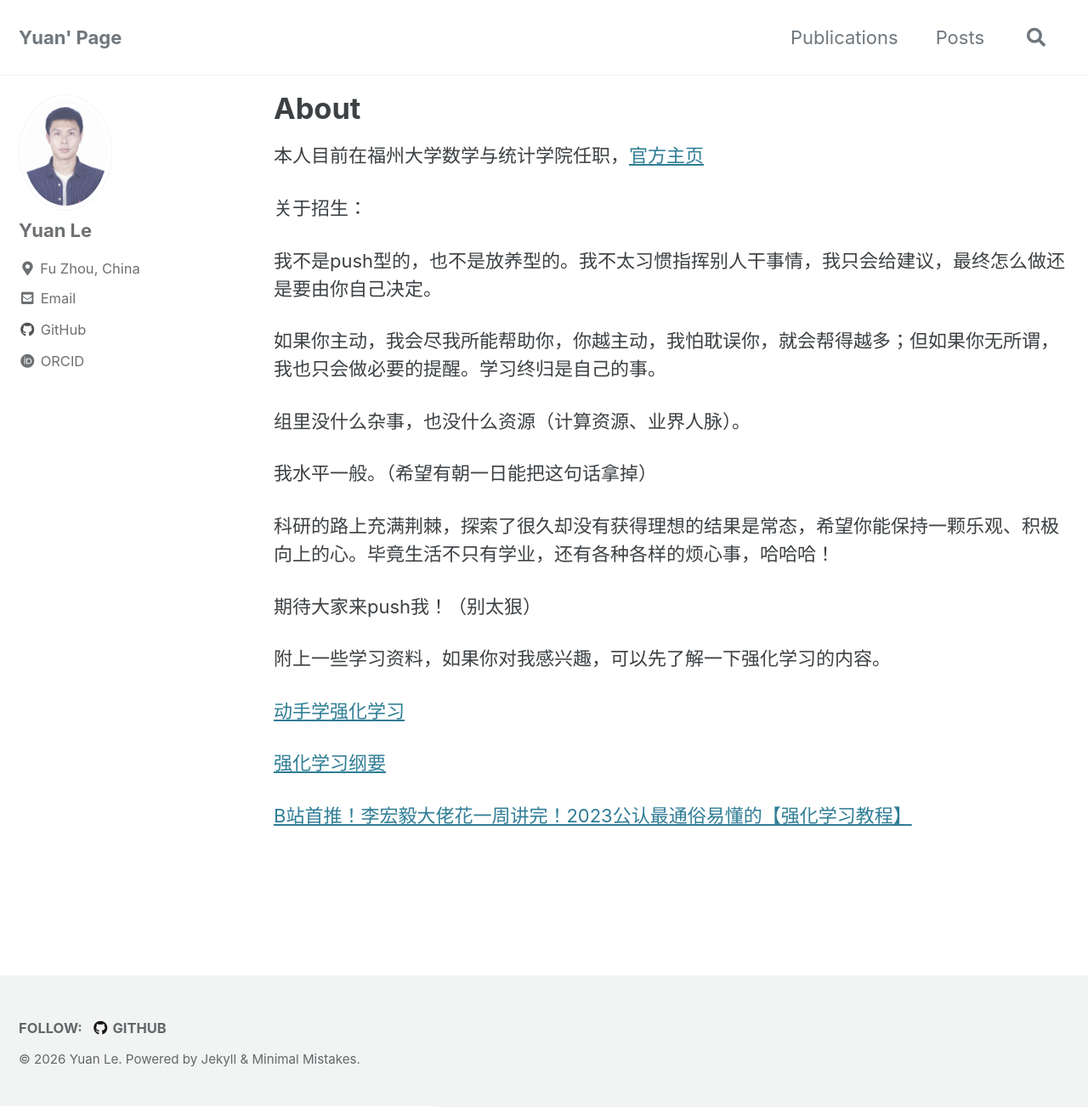
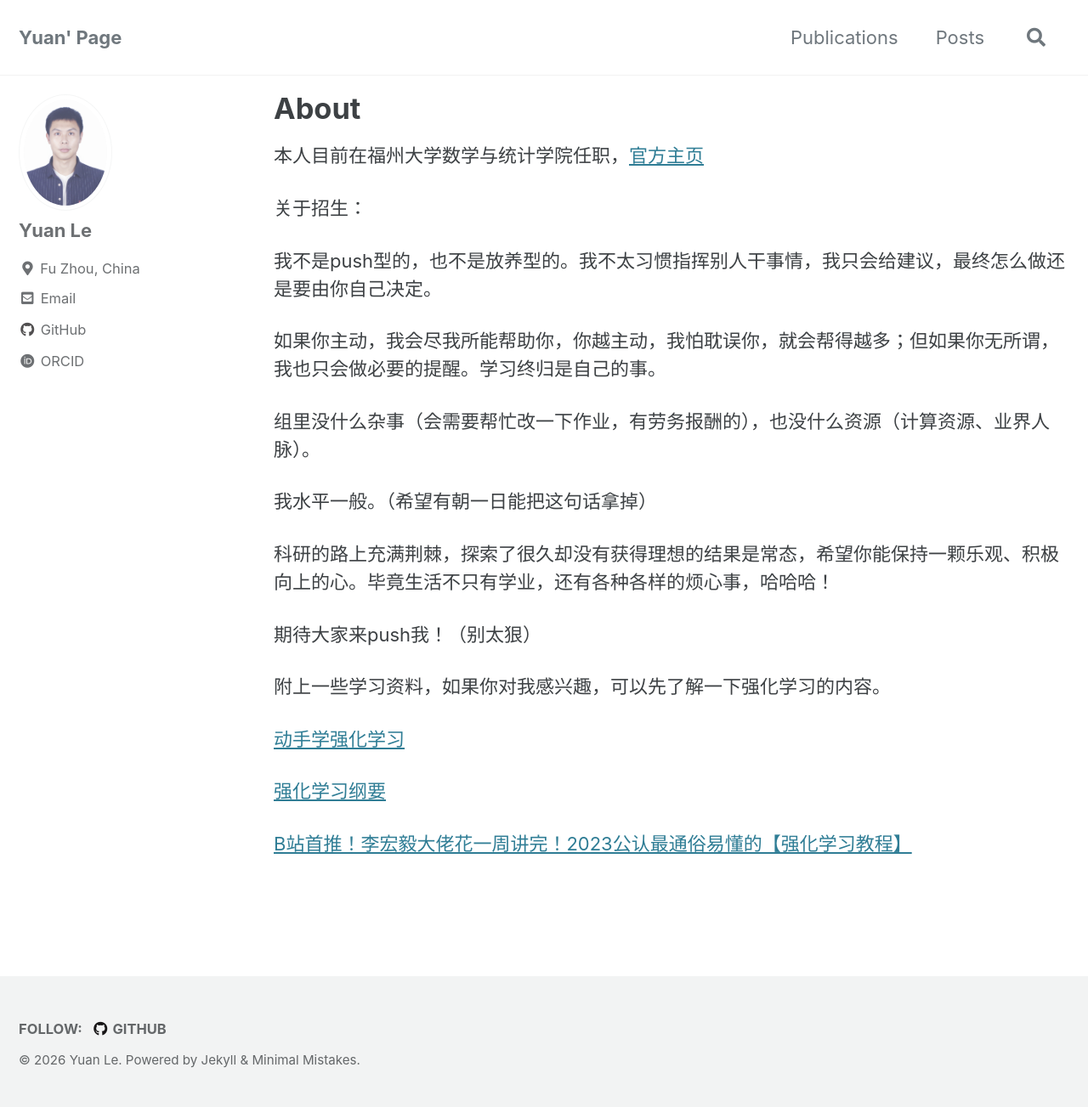
Before and after one commit to leyuanheart/leyuanheart.github.io, a Jekyll site: the page built from _pages/about.md, in a window 1280 px wide and 1303 px high. Shown: the whole window at 85% size. Built offline with Jekyll 4.4.1, drawn with Linux system fonts in a browser that asks for light colours; cached includes are drawn as plain includes.

Commit message:
Update about.md to specify group resources
Clarified the availability of assistance and resources in the group.

```diff
--- a/_pages/about.md
+++ b/_pages/about.md
@@ -13,7 +13,7 @@ classes: wide
 
 如果你主动，我会尽我所能帮助你，你越主动，我怕耽误你，就会帮得越多；但如果你无所谓，我也只会做必要的提醒。学习终归是自己的事。
 
-组里没什么杂事，也没什么资源（计算资源、业界人脉）。
+组里没什么杂事（会需要帮忙改一下作业，有劳务报酬的），也没什么资源（计算资源、业界人脉）。
 
 我水平一般。（希望有朝一日能把这句话拿掉）
 
```
